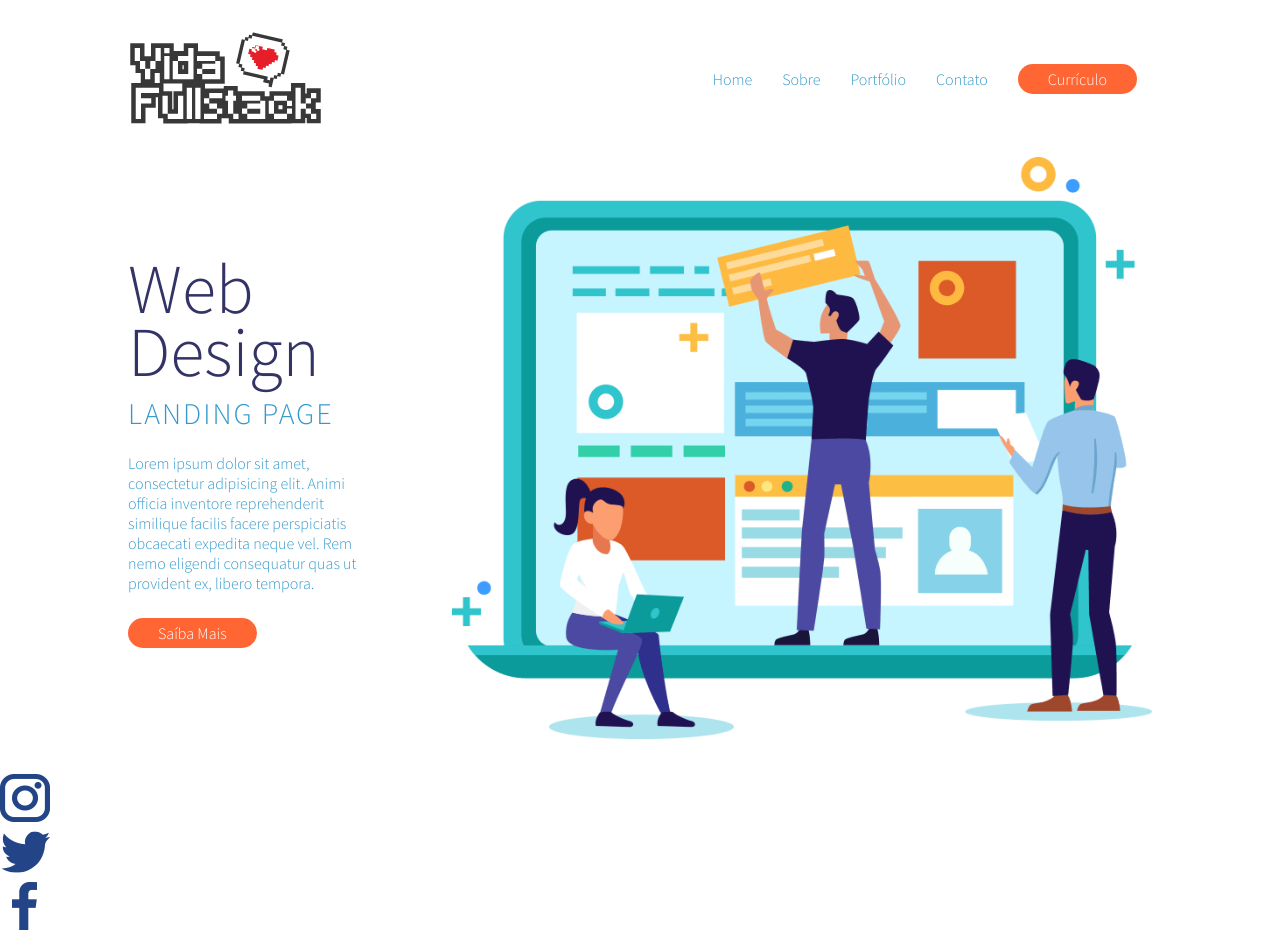
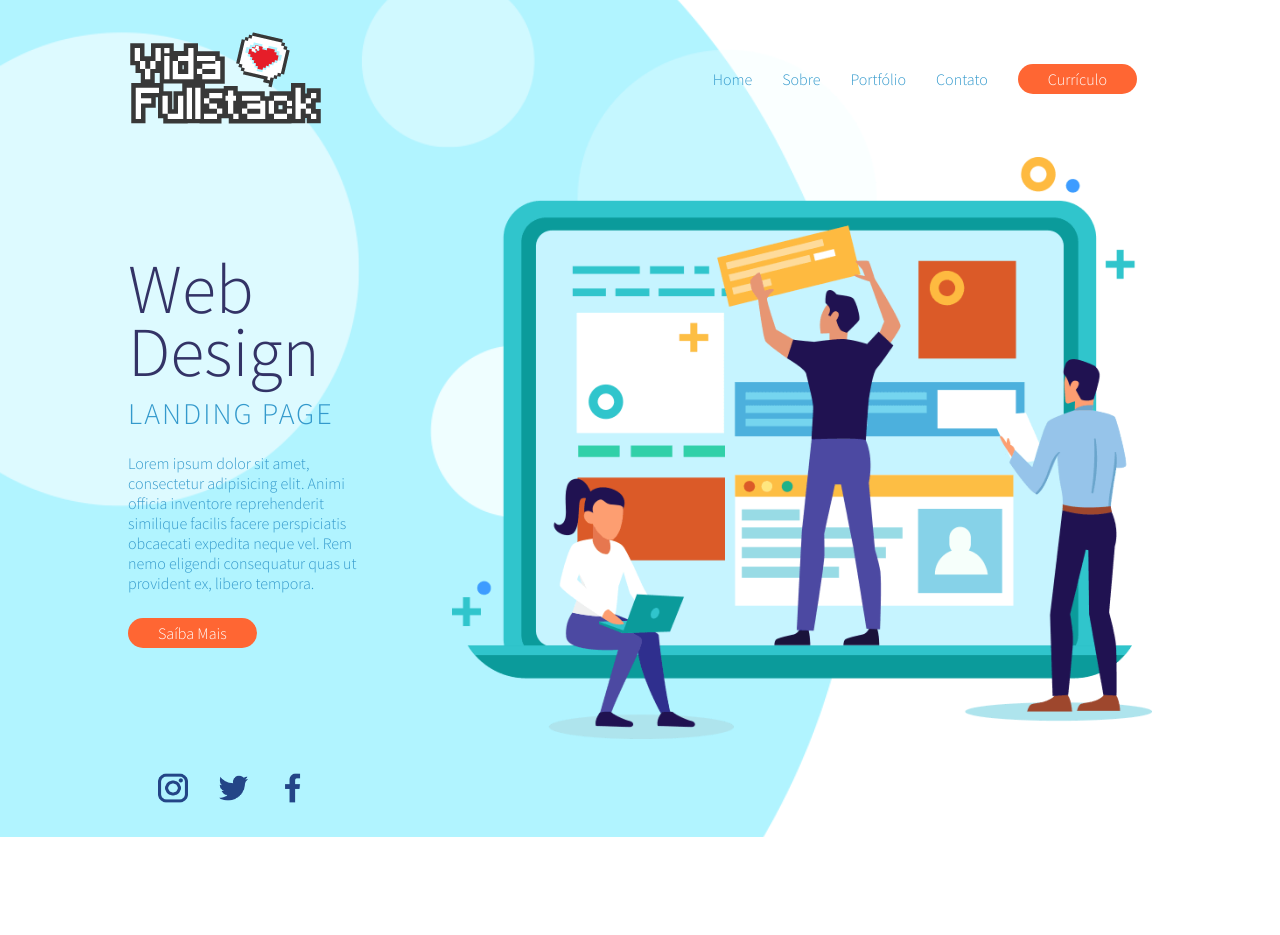
Before and after one commit to irion-silva/Landing-Page, a plain HTML site: page index.html in a window 1280 px wide. After the commit the page ends 837 px from the top, so only its background shows below. Drawn offline with Linux system fonts and the light colour scheme.

Commit message:
Estilizando o footer e adicionando responsividade para telas enorme

```diff
--- /dev/null
+++ b/assets/css/buttons.css
@@ -0,0 +1,9 @@
+.btn {
+     padding: 5px 30px;
+     border-radius: 20px;
+}
+
+.btn.btn-laranja {
+    background: #FF6633;
+    color: #fff;
+}
--- /dev/null
+++ b/assets/css/footer.css
@@ -0,0 +1,7 @@
+footer ul li{
+    margin-left:  30px;
+}
+
+footer ul li a img {
+    width: 30px;
+}
--- /dev/null
+++ b/assets/css/header.css
@@ -0,0 +1,15 @@
+header section {
+    justify-content: space-between;
+    align-items: center;
+}
+
+header nav ul {
+    display: flex;
+    flex-direction: row;
+    align-items: center;
+}
+
+header nav ul li a {
+    margin: 0px 15px;
+    color: #3399CC;
+}
--- /dev/null
+++ b/assets/css/main.css
@@ -0,0 +1,35 @@
+.sobre-web-design {
+    align-items: center;
+    justify-content: space-between;
+}
+
+.sobre-web-design article {
+    width: 250px;
+}
+
+.sobre-web-design article h1 {
+    font-size: 70px;
+    line-height: 90%;
+    font-weight: 400;
+    color: #333366;
+}
+
+.sobre-web-design article p,
+.sobre-web-design article h2 {
+    color: #3399CC;
+}
+.sobre-web-design article h2 {
+    font-size: 30px;
+    text-transform: uppercase;
+    letter-spacing: 2px;
+    line-height: 200%;
+
+}
+
+.sobre-web-design article p {
+    margin: 10px 0 30px;
+}
+
+.sobre-web-design figcaption img {
+    width: 700px;
+}
--- /dev/null
+++ b/assets/css/responsive.css
@@ -0,0 +1,47 @@
+@media (max-width: 1900px) {
+    body {
+        background-size: 880px;
+    }
+}
+
+@media (max-width: 1700) {
+    body {
+        background-size: 800px;
+    }
+}
+
+@media (max-width: 1550) {
+    body {
+        background-size: 750px;
+    }
+}
+
+@media (max-width: 1440) {
+    body {
+        background-size: 700px;
+    }
+}
+
+@media (max-width: 1330) {
+    body {
+        background-size: 650px;
+    }
+}
+
+@media (max-width: 1220) {
+    body {
+        background-size: 600px;
+    }
+}
+
+@media (max-width: 1100) {
+    body {
+         background-position-x: -100px !important;
+    }
+}
+
+@media (max-width: 1100) {
+    body {
+         background-position-x: -100px !important;
+    }
+}
--- /dev/null
+++ b/assets/css/style.css
@@ -0,0 +1,41 @@
+/* Fonte */
+@import url('https://fonts.googleapis.com/css2?family=Source+Sans+Pro:ital,wght@0,200;0,300;1,400&display=swap');
+
+/* Componentes */
+@import "header.css";
+@import "./buttons.css";
+@import "./main.css";
+@import "./footer.css";
+@import "./responsive.css";
+
+/* Reset CSS */
+* {
+    margin: 0px;
+    padding: 0px;
+    border: 0px;
+    font-size: 100%;
+    font: inherit;
+    vertical-align: baseline;
+    text-decoration: none;
+    font-family: 'Source Sans Pro', sans-serif;
+    font-weight: 300;
+    list-style:none;
+}
+
+body {
+    background-image: url('../img/bolha-background.png');
+    background-repeat:  no-repeat;
+    background-position: left center;
+}
+
+.container {
+    width: 1024px;
+    margin: 30px auto;
+    display: flex;
+    flex-direction: column;
+}
+
+.row {
+    display: flex;
+    flex-direction: row;
+}
--- a/index.html
+++ b/index.html
@@ -5,7 +5,7 @@
         <meta http-equiv="X-UA-Compatible" content="IE=edge">
         <meta name="viewport" content="width=device-width, initial-scale=1.0">
         <title>Criando estrutura de um site</title>
-        <link rel="stylesheet" type="text/css" href="assets/img/css/style.css">
+        <link rel="stylesheet" type="text/css" href="assets/css/style.css">
     </head>
     <body>
         <!-- Header -->
@@ -76,9 +76,9 @@
         <!-- End Container -->
 
         <!-- Footer -->
-        <footer>
+        <footer class="container">
             <!-- Redes Sociais -->
-            <ul>
+            <ul class="row">
 
                 <li>
                     <a href="#">
```
